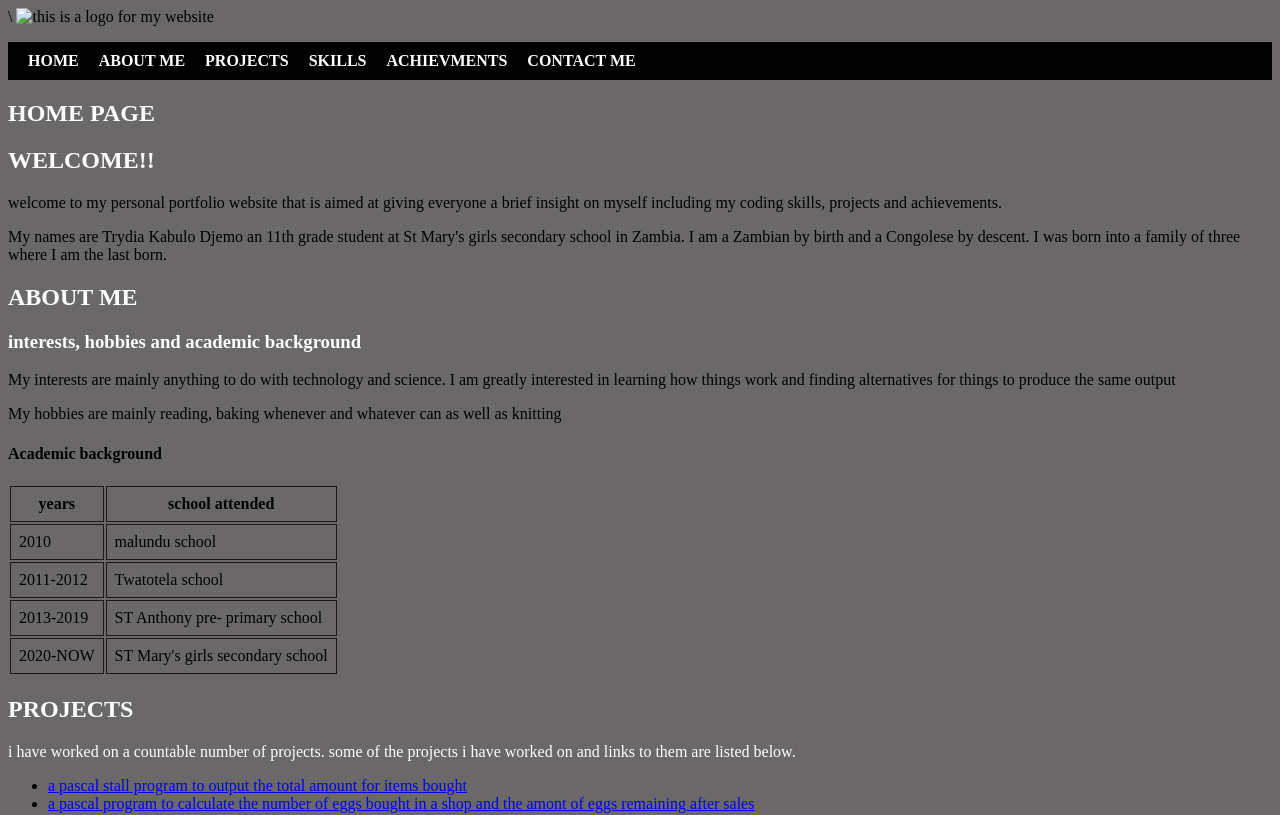
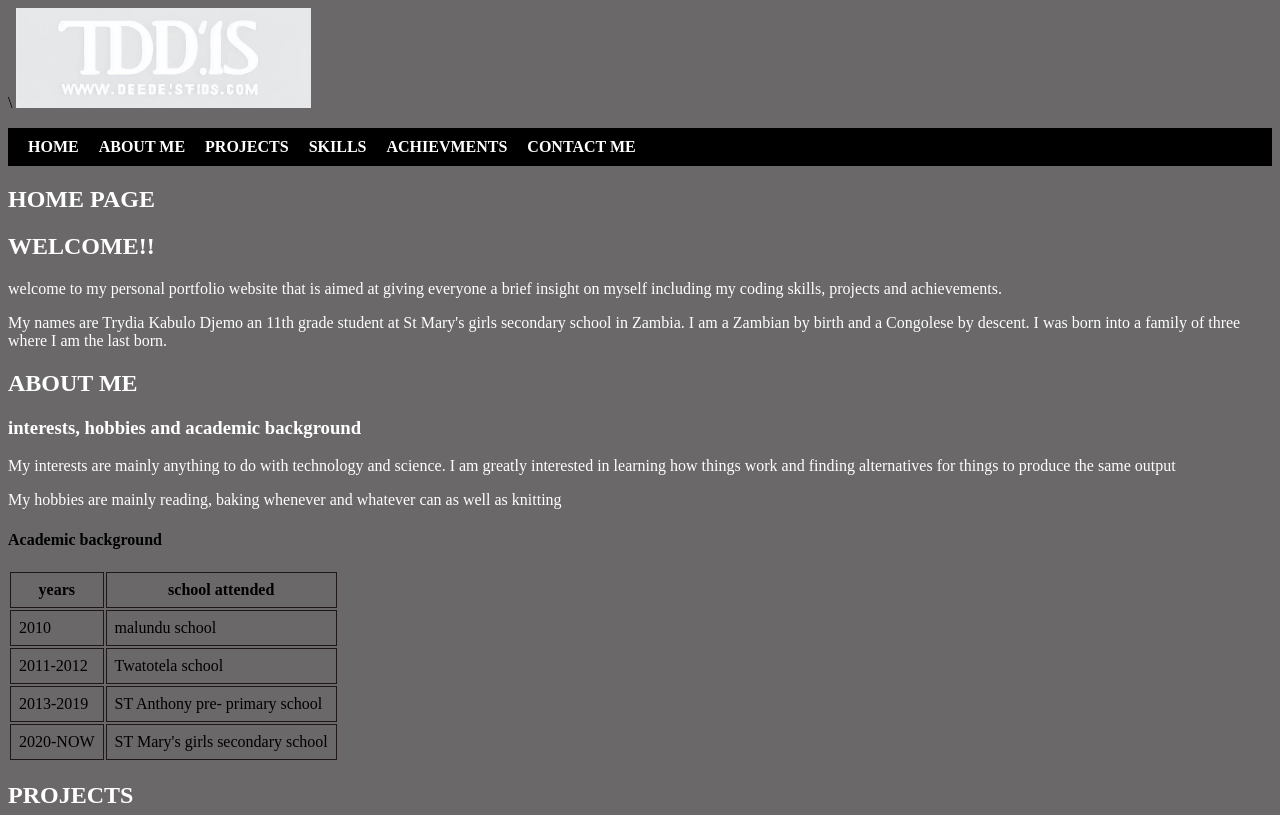
Before and after one commit to TRYDIA/personal, a plain HTML site: page index.html in a window 1280 px wide. Shown: the top 815 px of the page. Drawn offline with Linux system fonts and the light colour scheme.

Commit message:
Add files via upload

```diff
--- a/index.html
+++ b/index.html
@@ -16,7 +16,7 @@ padding: 10px;
 font-weight:bold;}
   </style>
 <title> TRYDIA'S PRSONAL PORTFOLIO WEBSITE</title>\
-<img src="img/ry6wfvzg.png" alt="this is a logo for my website" height="100">
+<img src="img/g7d1yxls.png" alt="logo" height="100">
 </head>
 <body style="background-color:#646262f5;">
   <header>
@@ -34,14 +34,14 @@ font-weight:bold;}
   <section id="default.asp">
 <h1 style="color:white"> HOME PAGE </h1>
 <h1 style="color:white">WELCOME!!</h1>
-<p style="font-family:bradley hand ITC;"> welcome to my personal portfolio website that is aimed at giving everyone a brief insight on myself including my coding skills, projects and achievements.</p>
-<p style="font-family:bradley hand ITC;"> My names are Trydia  Kabulo Djemo an 11th grade student at St Mary's girls secondary school in Zambia. I am a Zambian by birth and a Congolese by descent. I was born into a family of three where I am the last born. </p>
+<p style="font-family:bradley hand ITC;color:white;"> welcome to my personal portfolio website that is aimed at giving everyone a brief insight on myself including my coding skills, projects and achievements.</p>
+<p style="font-family:bradley hand ITC;color:white;"> My names are Trydia  Kabulo Djemo an 11th grade student at St Mary's girls secondary school in Zambia. I am a Zambian by birth and a Congolese by descent. I was born into a family of three where I am the last born. </p>
 </section>
 <section id="about me.asp">
 <h2 style="color:white;"> ABOUT ME </h2>
 <h3 style= "color:white;"> interests, hobbies and academic background </h3>
-<p style="font-family: bradley hand ITC;">My interests are mainly anything to do with technology and science. I am greatly interested in learning how things work and finding alternatives for things to produce the same output</p>
-<p style="font-family: bradley hand ITC;" > My hobbies are mainly reading, baking whenever and whatever can as well as knitting </p>
+<p style="font-family: bradley hand ITC;color:white;">My interests are mainly anything to do with technology and science. I am greatly interested in learning how things work and finding alternatives for things to produce the same output</p>
+<p style="font-family: bradley hand ITC;color:white;" > My hobbies are mainly reading, baking whenever and whatever can as well as knitting </p>
 <h4 style="color:black;" > Academic background </h4>
 <table>
   <style>
@@ -75,7 +75,7 @@ padding:8px;}
 <p style= "font-family:bradley hand ITC;color: white;"> i have worked on a countable number of projects. some of the projects i have worked on and links to them are listed below. </p>
 <ul>
 <li> <a href="trydia logman exercice 1.pas">a pascal stall program to output the total amount for items bought </a></li>
-<li><a href=" #egg calc trydia.pas"> a pascal program to calculate the number of eggs bought in a shop and the amont of eggs remaining after sales</a></li>
+<li><a href=" egg calc trydia.pas"> a pascal program to calculate the number of eggs bought in a shop and the amont of eggs remaining after sales</a></li>
 </ul>
 </section>
 <section id="skills.asp">
```
